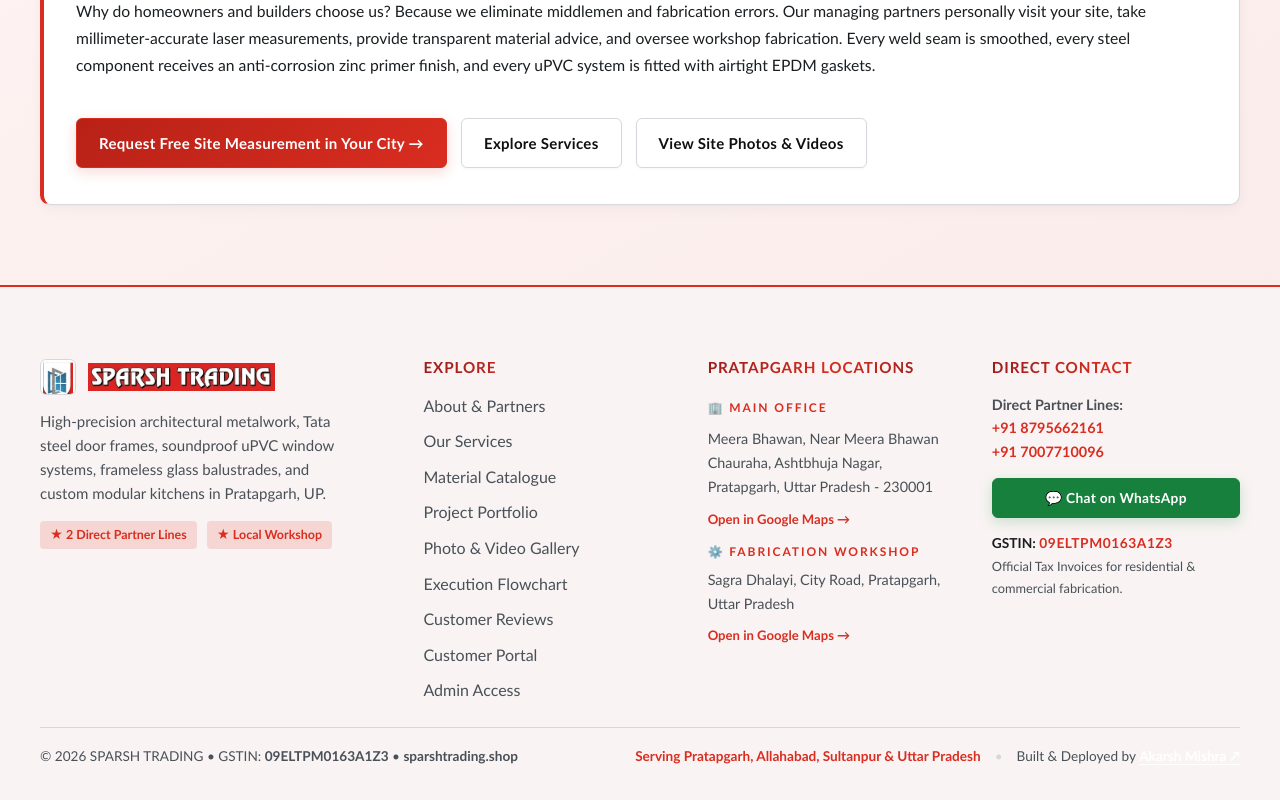
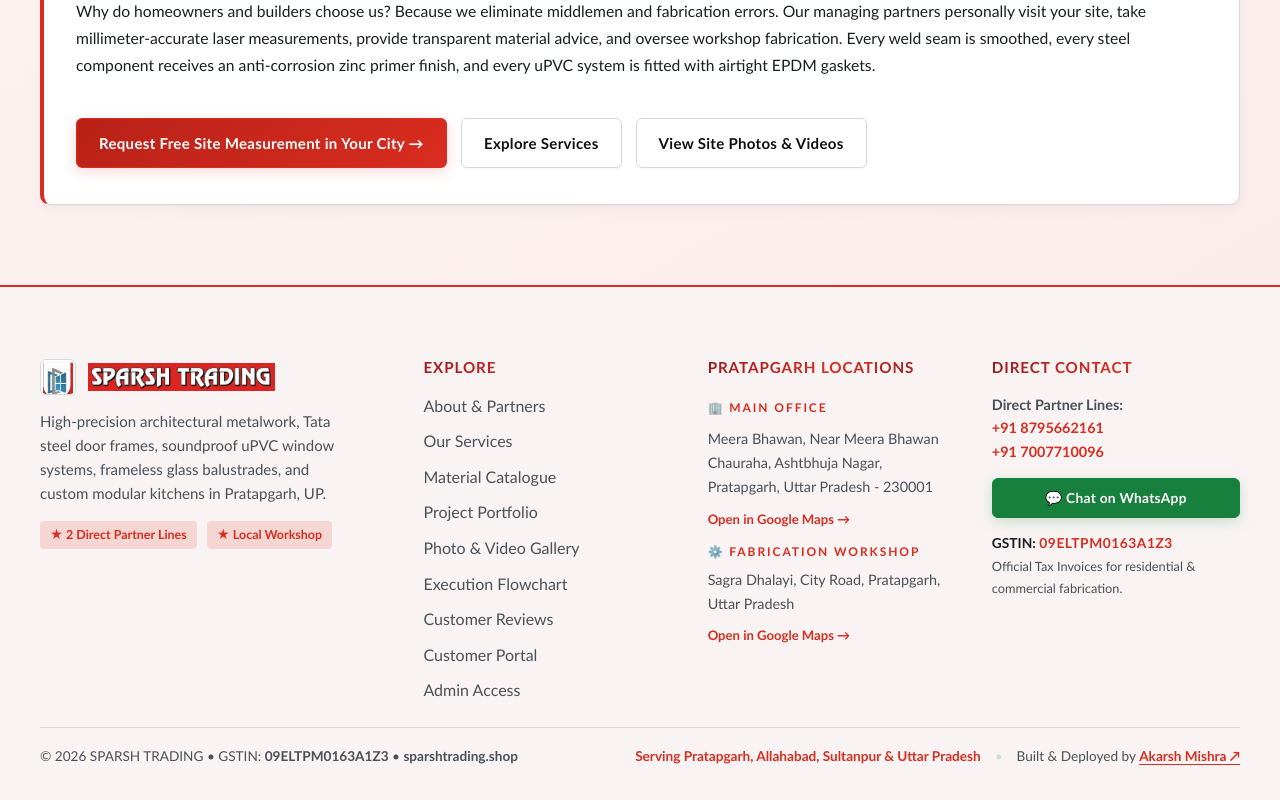
Before and after one commit to Code-AkarshMishra/Sparsh-Trading, a Next.js app: page /about in a window 1280 px wide. Shown: the part 1943-2743 px from the top of the page. Built offline with nearby package versions, Linux system fonts and the light colour scheme; no server answers.

Commit message:
Fix developer credit link visibility in both light and dark modes

```diff
--- a/app/globals.css
+++ b/app/globals.css
@@ -265,6 +265,25 @@
   color: var(--red);
   gap: 10px;
 }
+
+.dev-credit-link {
+  color: var(--red-2) !important;
+  transition: opacity 0.2s ease;
+}
+
+.dev-credit-link:hover {
+  opacity: 0.8;
+  color: var(--red) !important;
+}
+
+html.dark-mode .dev-credit-link {
+  color: #ff6b6b !important;
+}
+
+html.dark-mode .dev-credit-link:hover {
+  color: #ffffff !important;
+}
+
 
 /* =========================================================
    LAYOUT UTILITIES
--- a/components/Footer.tsx
+++ b/components/Footer.tsx
@@ -99,7 +99,8 @@
               href="https://linktr.ee/akarshmishra"
               target="_blank"
               rel="noopener noreferrer"
-              style={{ color: "#ffffff", fontWeight: 700, textDecoration: "underline", textUnderlineOffset: "3px" }}
+              className="dev-credit-link"
+              style={{ color: "var(--red-2)", fontWeight: 800, textDecoration: "underline", textUnderlineOffset: "3px" }}
             >
               Akarsh Mishra ↗
             </a>
@@ -107,6 +108,7 @@
         </div>
       </div>
     </footer>
+
   );
 
 
```
